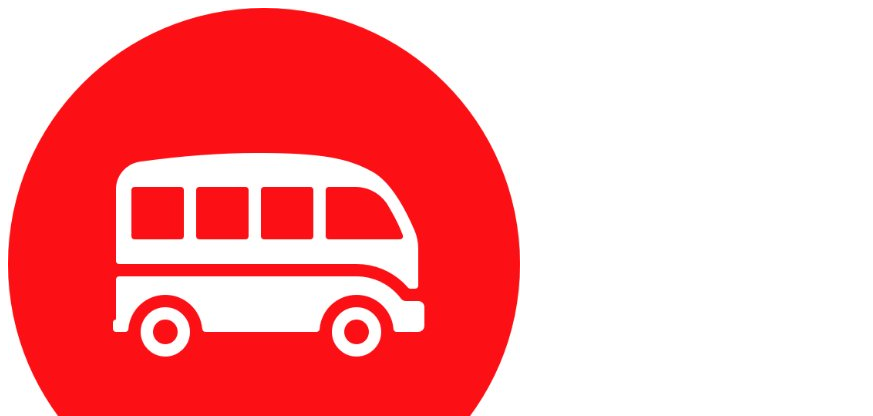
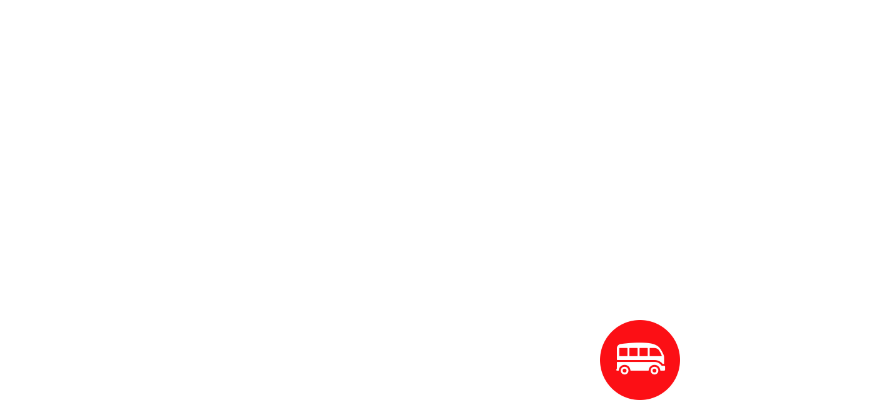
Before and after one commit to alexandrezagame/git-101, a plain HTML site: page index.html in a window 1280 px wide. Shown: the top 416 px of the page, without its empty margins (0-873 px from the left). Drawn offline with Linux system fonts and the light colour scheme.

Commit message:
Centered image and tagline

```diff
--- a/index.html
+++ b/index.html
@@ -1,10 +1,13 @@
 <!DOCTYPE html>
 <html>
 <head>
+	<link rel="stylesheet" href="style.css">
 	<title></title>
 </head>
 <body>
-	<img src="lewagon.jpg">
+	<div id="container">
+	<img id="logo" src="lewagon.jpg" alt="">
 	<h1>Coming Soon... Le Wagon</h1>
+	</div>
 </body>
 </html>
--- /dev/null
+++ b/style.css
@@ -0,0 +1,17 @@
+body {
+	margin: 0;
+	font-family: Helvetiva;
+}
+
+#logo {
+	height: 80px;
+	width: 80px;
+}
+
+#container {
+	display: flex;
+	align-items: center;
+	justify-content: center;
+	height: 100vh;
+	flex-direction: column;
+}
```
